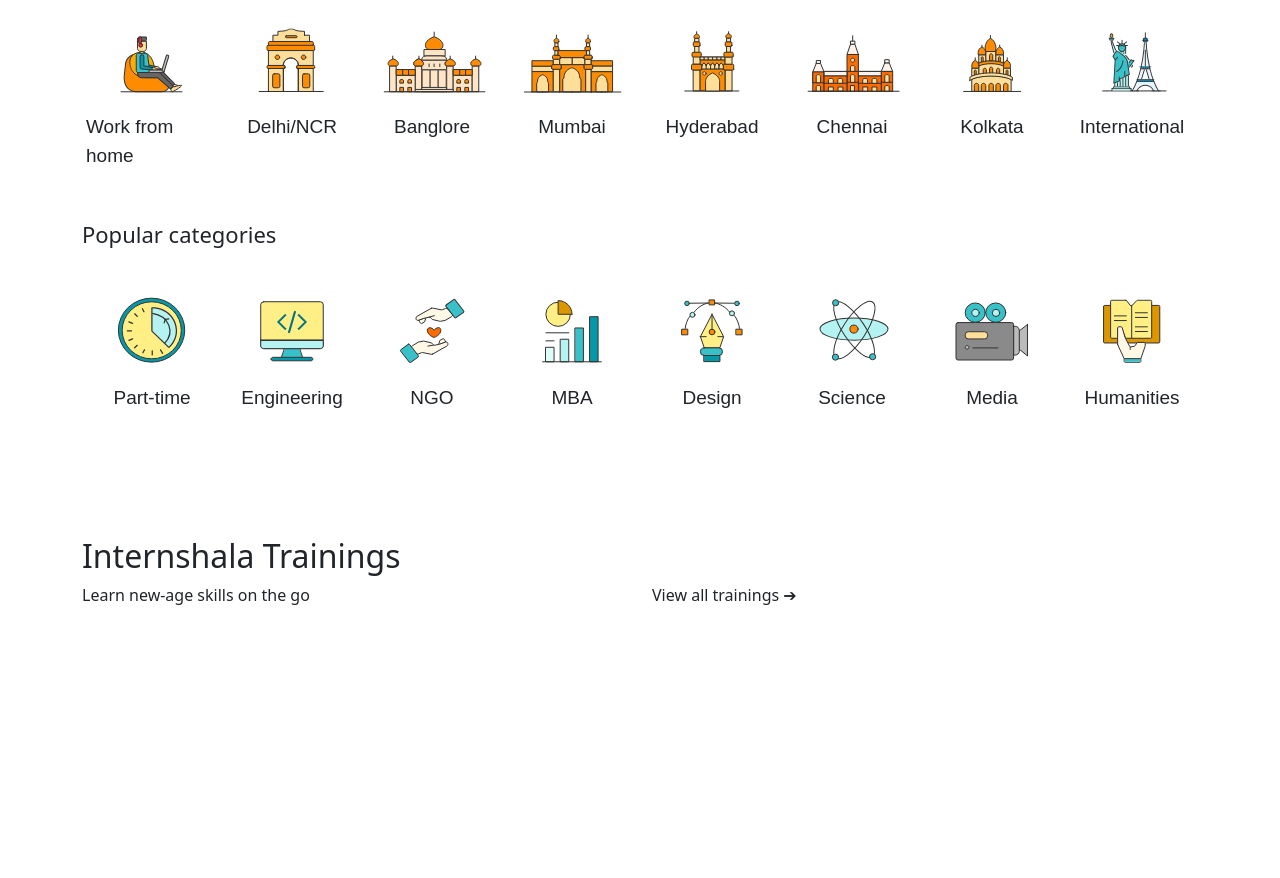
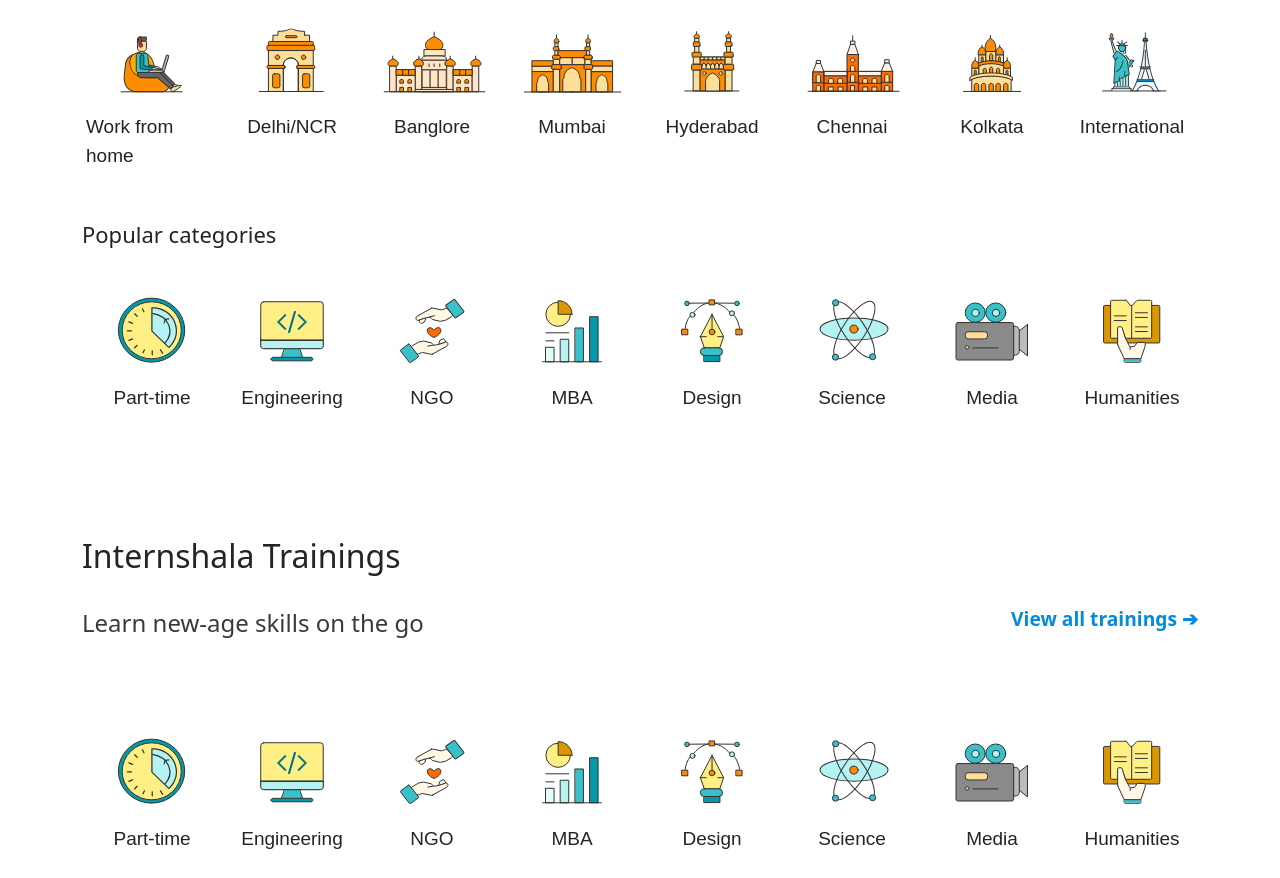
Before and after one commit to code-reaper08/Internshala-Clone, a plain HTML site: page internshala/index.html in a window 1280 px wide. Shown: the part 1074-1952 px from the top of the page. Before the commit the page ends 1697 px from the top, so only its background shows below. Drawn offline with nearby package versions, Linux system fonts and the light colour scheme.

Commit message:
Added 3rd 8 column flex

```diff
--- a/internshala/index.html
+++ b/internshala/index.html
@@ -245,6 +245,72 @@
           <span>View all trainings <span>&#10132;</span></span>
         </div>
       </div>
+      <div class="cities">
+        <a class="cityitem" href="#">
+          <div class="cityimage">
+            <img src="./part_time.svg" alt="">
+          </div>
+          <div class="citytext">
+            Part-time
+          </div>
+        </a>
+        <a class="cityitem" href="#">
+          <div class="cityimage">
+            <img src="./engineering.svg" alt="">
+          </div>
+          <div class="citytext">
+            Engineering
+          </div>
+        </a>
+        <a class="cityitem" href="#">
+          <div class="cityimage">
+            <img src="./ngo.svg" alt="">
+          </div>
+          <div class="citytext">
+            NGO
+          </div>
+        </a>
+        <a class="cityitem" href="#">
+          <div class="cityimage">
+            <img src="./mba.svg" alt="">
+          </div>
+          <div class="citytext">
+            MBA
+          </div>
+        </a>
+        <a class="cityitem" href="#">
+          <div class="cityimage">
+            <img src="./design.svg" alt="">
+          </div>
+          <div class="citytext">
+            Design
+          </div>
+        </a>
+        <a class="cityitem" href="#">
+          <div class="cityimage">
+            <img src="./science.svg" alt="">
+          </div>
+          <div class="citytext">
+            Science
+          </div>
+        </a>
+        <a class="cityitem" href="#">
+          <div class="cityimage">
+            <img src="./media.svg" alt="">
+          </div>
+          <div class="citytext">
+            Media
+          </div>
+        </a>
+        <a class="cityitem" href="#">
+          <div class="cityimage">
+            <img src="./humanities.svg" alt="">
+          </div>
+          <div class="citytext">
+            Humanities
+          </div>
+        </a>
+      </div>
     <script src="https://cdn.jsdelivr.net/npm/bootstrap@5.0.2/dist/js/bootstrap.bundle.min.js" integrity="sha384-MrcW6ZMFYlzcLA8Nl+NtUVF0sA7MsXsP1UyJoMp4YLEuNSfAP+JcXn/tWtIaxVXM" crossorigin="anonymous"></script>
   </body>
 </html>
--- a/internshala/styles.css
+++ b/internshala/styles.css
@@ -203,3 +203,22 @@ body > div > h4:nth-child(6) {
 #itrain{
     margin-top: 100px;
 }
+body > div > div.row > div:nth-child(2){
+    text-align: right;
+}
+body > div > div.row > div:nth-child(2) > span {
+    font-weight: 400;
+    font-weight: bolder;
+    font-size: larger;
+    color: #008BDC;
+}
+body > div > div.row > div:nth-child(1) > p {
+    font-size: x-large;
+    font-weight: 400;
+    opacity: 90%;
+    /* margin-top: 20px; */
+    margin-bottom: 47px;
+}
+body > div > div.row {
+    margin-top: 30px;
+}
```
